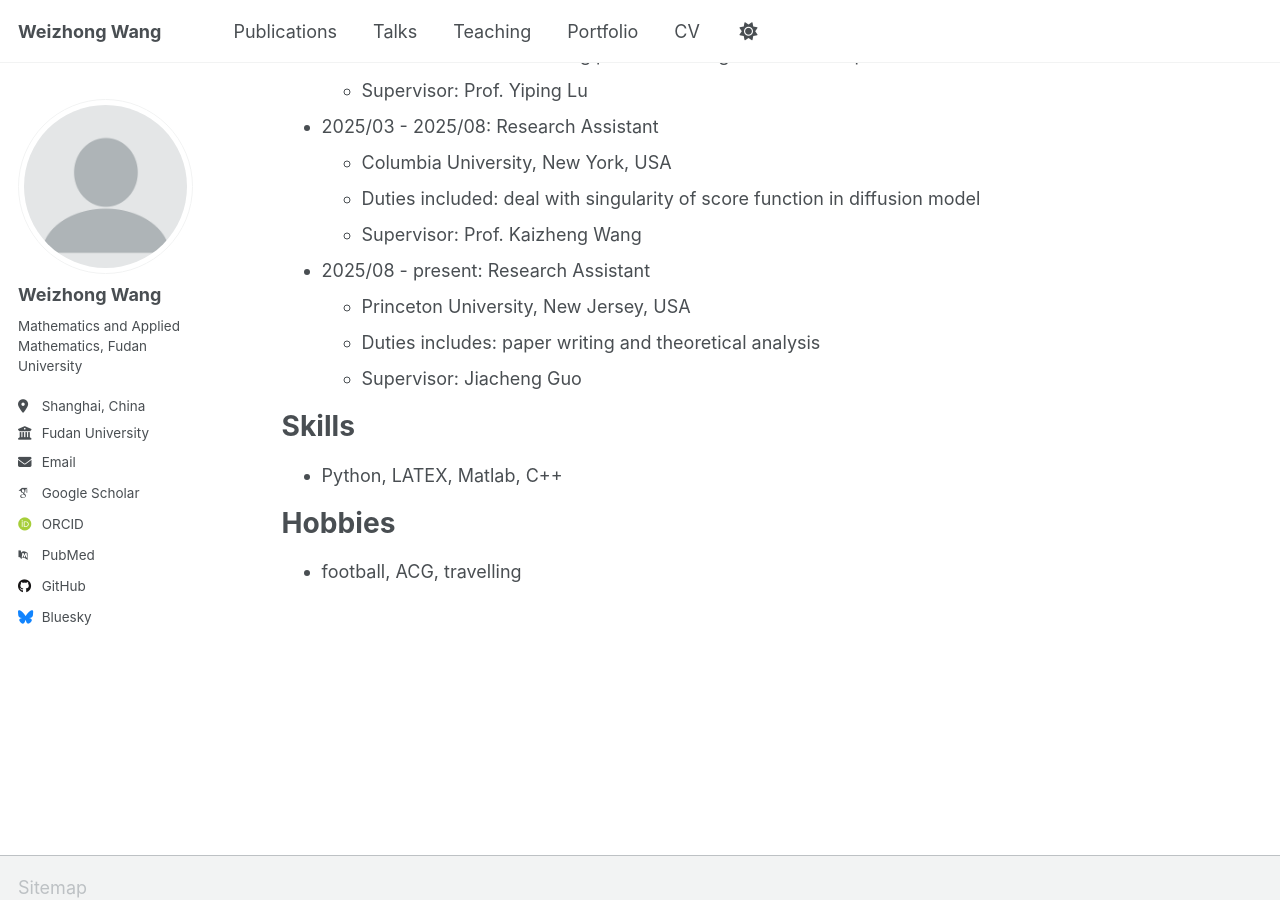
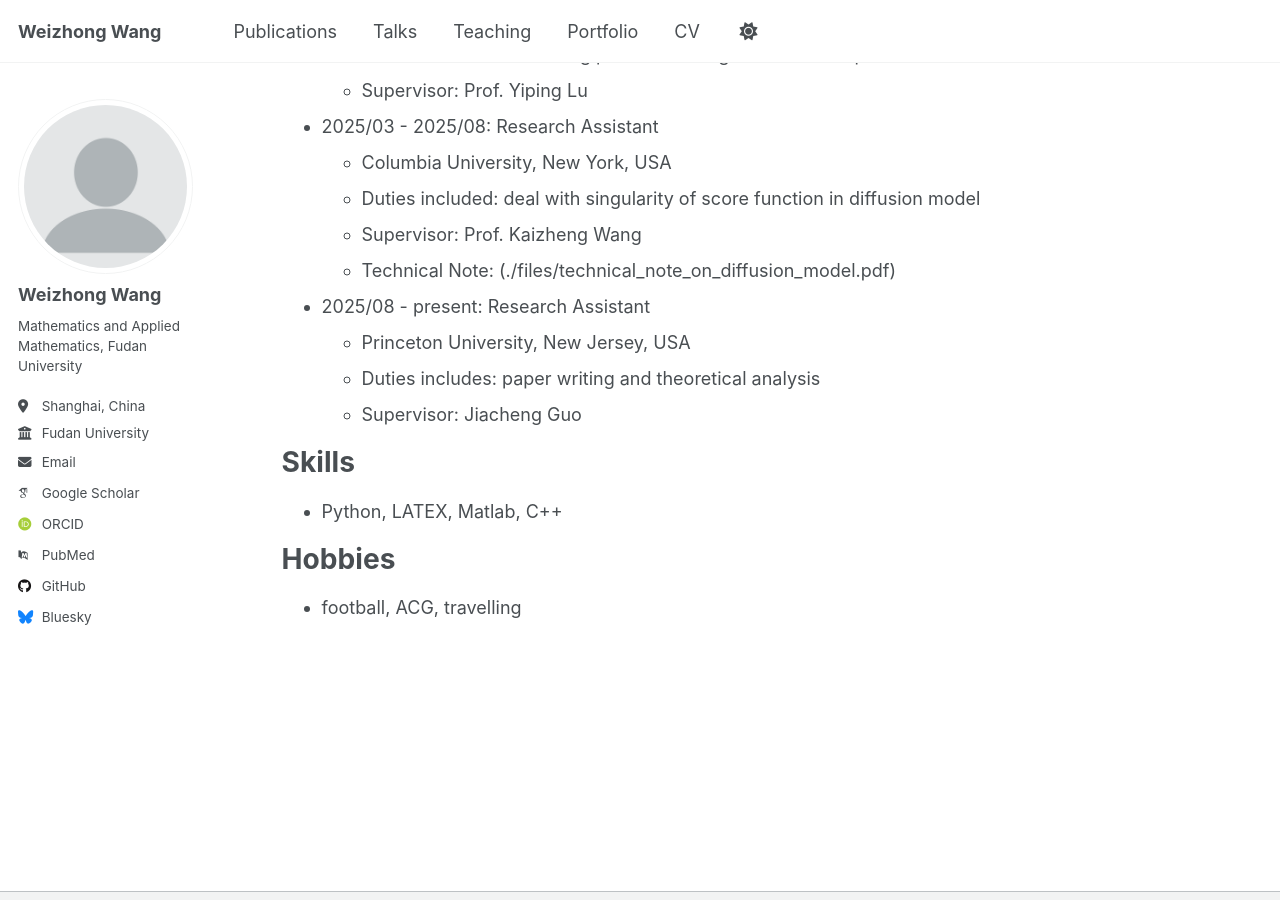
Before and after one commit to weizhwang/weizhwang.github.io, a Jekyll site: the page built from _pages/cv.md, in a window 1280 px wide and 900 px high, scrolled down 465 px. Built offline with Jekyll 4.4.1, drawn with Linux system fonts in a browser that asks for light colours; some web fonts are replaced; a script that is not in the unit is left out.

Commit message:
Add technical note reference in CV
Added a technical note reference related to the diffusion model.

```diff
--- a/_pages/cv.md
+++ b/_pages/cv.md
@@ -29,6 +29,7 @@ Research experience
   * Columbia University, New York, USA
   * Duties included: deal with singularity of score function in diffusion model
   * Supervisor: Prof. Kaizheng Wang
+  * Technical Note: (./files/technical_note_on_diffusion_model.pdf)
 
 * 2025/08 - present: Research Assistant
   * Princeton University, New Jersey, USA
```
